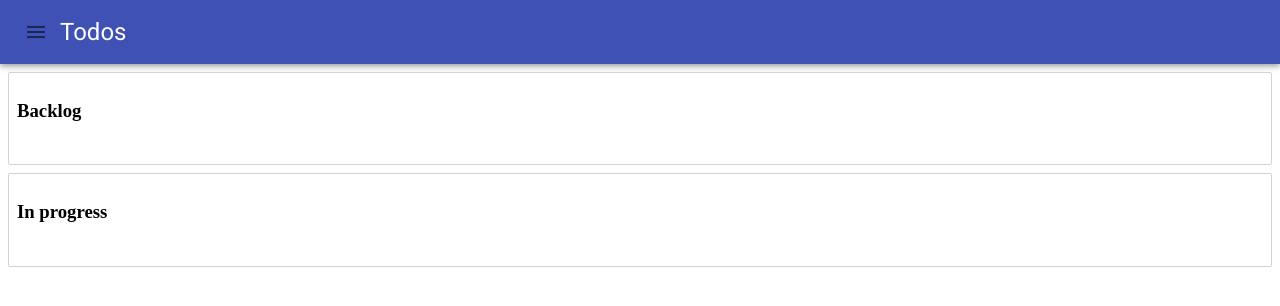
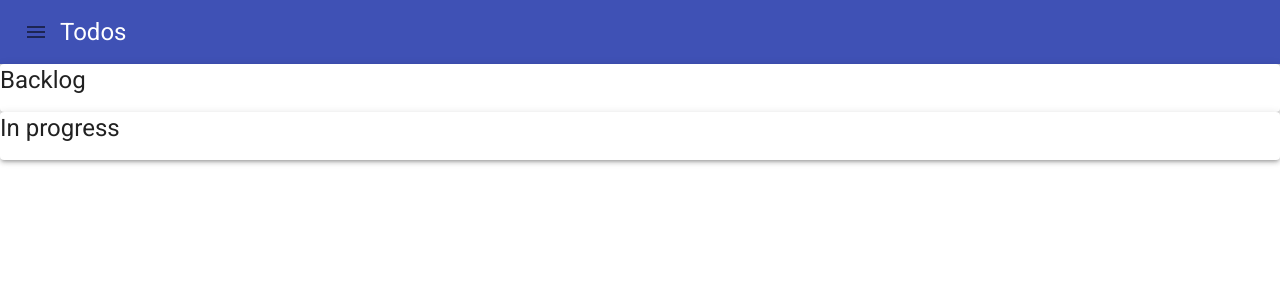
Before and after one commit to bartlomiejolma/todos-material-ui, a React (Create React App) app: page /kanban in a window 1280 px wide. Shown: the top 306 px of the page. Built offline with nearby package versions, Linux system fonts and the light colour scheme.

Commit message:
Uses Paper and Typography in styling.

```diff
--- a/src/pages/Kanban/Column.js
+++ b/src/pages/Kanban/Column.js
@@ -3,23 +3,18 @@ import React from "react";
 import styled from "styled-components";
 import { Droppable } from "react-beautiful-dnd";
 import Todo from "./Todo";
+import { Paper, Typography } from "@material-ui/core";
 
-const Container = styled.div`
-  margin: 8px;
-  border: 1px solid lightgrey;
-  border-radius: 2px;
-`;
-const Title = styled.h3`
-  padding: 8px;
-`;
 const TaskList = styled.div`
   padding: 8px;
 `;
 
 const Column = ({ column, tasks }) => {
   return (
-    <Container>
-      <Title>{column.title}</Title>
+    <Paper elevation={3}>
+      <Typography variant="h5" component="h3">
+        {column.title}
+      </Typography>
       <Droppable droppableId={column.id}>
         {(provided) => (
           <TaskList ref={provided.innerRef} {...provided.droppableProps}>
@@ -30,7 +25,7 @@ const Column = ({ column, tasks }) => {
           </TaskList>
         )}
       </Droppable>
-    </Container>
+    </Paper>
   );
 };
 
```
